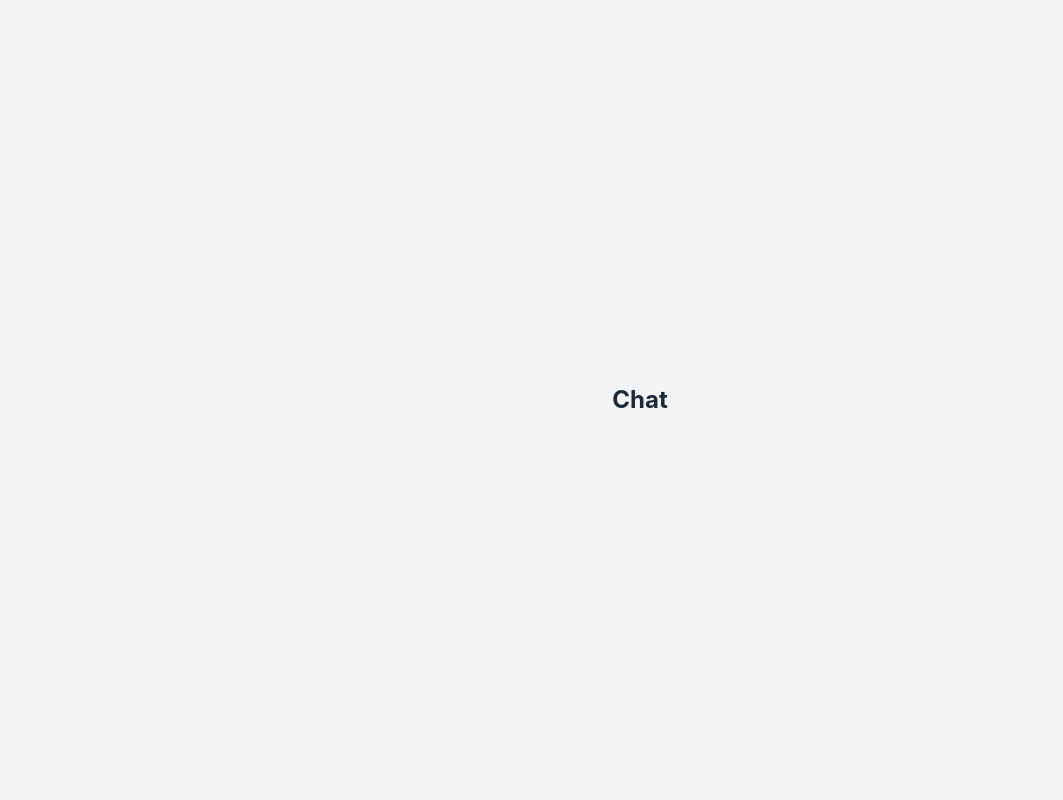
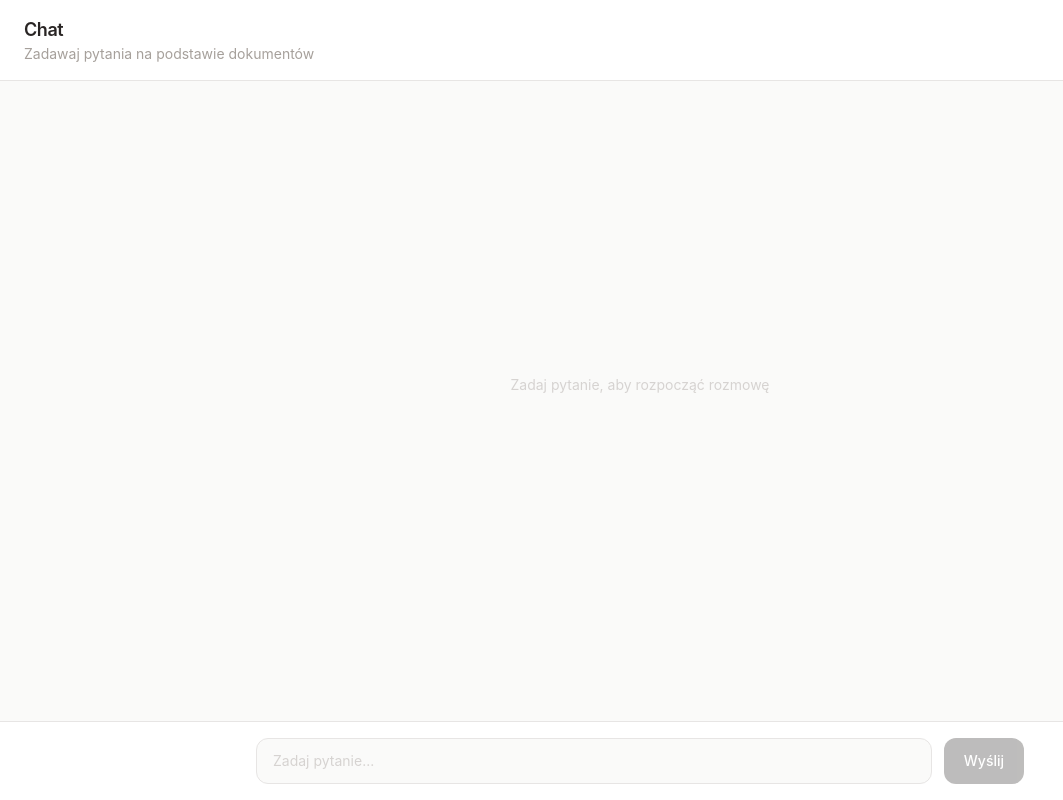
Before and after one commit to mkan1ewski/document-assistant, a React (Vite) app in the folder frontend/: page / in a window 1280 px wide. Shown: the whole page, without its empty margins (0-1063 px from the left). Built offline with nearby package versions, Linux system fonts and the light colour scheme.

Commit message:
feat: chatting window  with messages and input

```diff
--- a/frontend/src/App.tsx
+++ b/frontend/src/App.tsx
@@ -1,9 +1,7 @@
+import Chat from "./Chat";
+
 function App() {
-  return (
-    <div className="min-h-screen bg-gray-100 flex items-center justify-center">
-      <h1 className="text-2xl font-bold text-gray-800">Chat</h1>
-    </div>
-  )
+  return <Chat />;
 }
 
-export default App
+export default App;
--- /dev/null
+++ b/frontend/src/Chat.tsx
@@ -0,0 +1,158 @@
+import { useState, useRef, useEffect } from "react";
+
+
+interface Source {
+  page: number;
+  score: number;
+}
+
+interface Message {
+  role: "user" | "assistant";
+  content: string;
+  sources?: Source[];
+}
+
+const API_URL = "http://localhost:8000";
+
+
+export default function Chat() {
+  const [messages, setMessages] = useState<Message[]>([]);
+  const [input, setInput] = useState("");
+  const [isLoading, setIsLoading] = useState(false);
+
+  const bottomRef = useRef<HTMLDivElement>(null);
+
+  useEffect(() => {
+    bottomRef.current?.scrollIntoView({ behavior: "smooth" });
+  }, [messages]);
+
+  async function handleSend() {
+    const query = input.trim();
+    if (!query || isLoading) return;
+
+    const userMessage: Message = { role: "user", content: query };
+    setMessages((prev) => [...prev, userMessage]);
+    setInput("");
+    setIsLoading(true);
+
+    try {
+      const res = await fetch(`${API_URL}/ask`, {
+        method: "POST",
+        headers: { "Content-Type": "application/json" },
+        body: JSON.stringify({ query }),
+      });
+
+      if (!res.ok) throw new Error(`Błąd serwera: ${res.status}`);
+
+      const data = await res.json();
+
+      const assistantMessage: Message = {
+        role: "assistant",
+        content: data.answer,
+        sources: data.sources,
+      };
+      setMessages((prev) => [...prev, assistantMessage]);
+    } catch (err) {
+      const errorMessage: Message = {
+        role: "assistant",
+        content: `Błąd połączenia z serwerem.`,
+      };
+      setMessages((prev) => [...prev, errorMessage]);
+    } finally {
+      setIsLoading(false);
+    }
+  }
+
+  return (
+    <div className="flex flex-col h-screen bg-stone-50">
+      {/* Header */}
+      <header className="border-b border-stone-200 bg-white px-6 py-4">
+        <h1 className="text-lg font-semibold text-stone-800 tracking-tight">
+          Chat
+        </h1>
+        <p className="text-sm text-stone-400">
+          Zadawaj pytania na podstawie dokumentów
+        </p>
+      </header>
+
+      {/* Message list */}
+      <main className="flex-1 overflow-y-auto px-6 py-6 space-y-4">
+        {messages.length === 0 && (
+          <div className="flex items-center justify-center h-full">
+            <p className="text-stone-300 text-sm">
+              Zadaj pytanie, aby rozpocząć rozmowę
+            </p>
+          </div>
+        )}
+
+        {messages.map((msg, i) => (
+          <div
+            key={i}
+            className={`flex ${msg.role === "user" ? "justify-end" : "justify-start"}`}
+          >
+            <div
+              className={`max-w-[75%] rounded-2xl px-4 py-3 text-sm leading-relaxed ${
+                msg.role === "user"
+                  ? "bg-stone-800 text-white"
+                  : "bg-white text-stone-700 border border-stone-200"
+              }`}
+            >
+              <p className="whitespace-pre-wrap">{msg.content}</p>
+
+              {/* Sources shown for assistant */}
+              {msg.sources && msg.sources.length > 0 && (
+                <div className="mt-3 pt-2 border-t border-stone-100 flex flex-wrap gap-2">
+                  {msg.sources.map((src, j) => (
+                    <span
+                      key={j}
+                      className="text-xs text-stone-400 bg-stone-50 border border-stone-100 rounded-full px-2 py-0.5"
+                    >
+                      str. {src.page}
+                    </span>
+                  ))}
+                </div>
+              )}
+            </div>
+          </div>
+        ))}
+
+        {/* Loading indicator */}
+        {isLoading && (
+          <div className="flex justify-start">
+            <div className="bg-white border border-stone-200 rounded-2xl px-4 py-3">
+              <div className="flex items-center gap-1.5">
+                <div className="w-1.5 h-1.5 bg-stone-300 rounded-full animate-bounce" />
+                <div className="w-1.5 h-1.5 bg-stone-300 rounded-full animate-bounce [animation-delay:0.15s]" />
+                <div className="w-1.5 h-1.5 bg-stone-300 rounded-full animate-bounce [animation-delay:0.3s]" />
+              </div>
+            </div>
+          </div>
+        )}
+
+        <div ref={bottomRef} />
+      </main>
+
+      {/* Message input */}
+      <footer className="border-t border-stone-200 bg-white px-6 py-4">
+        <div className="flex gap-3 max-w-3xl mx-auto">
+          <input
+            type="text"
+            value={input}
+            onChange={(e) => setInput(e.target.value)}
+            onKeyDown={(e) => e.key === "Enter" && handleSend()}
+            placeholder="Zadaj pytanie..."
+            disabled={isLoading}
+            className="flex-1 rounded-xl border border-stone-200 bg-stone-50 px-4 py-3 text-sm text-stone-800 placeholder-stone-300 outline-none focus:border-stone-400 focus:ring-1 focus:ring-stone-400 transition-colors disabled:opacity-50"
+          />
+          <button
+            onClick={handleSend}
+            disabled={isLoading || !input.trim()}
+            className="rounded-xl bg-stone-800 px-5 py-3 text-sm font-medium text-white hover:bg-stone-700 transition-colors disabled:opacity-30 disabled:cursor-not-allowed"
+          >
+            Wyślij
+          </button>
+        </div>
+      </footer>
+    </div>
+  );
+}
```
